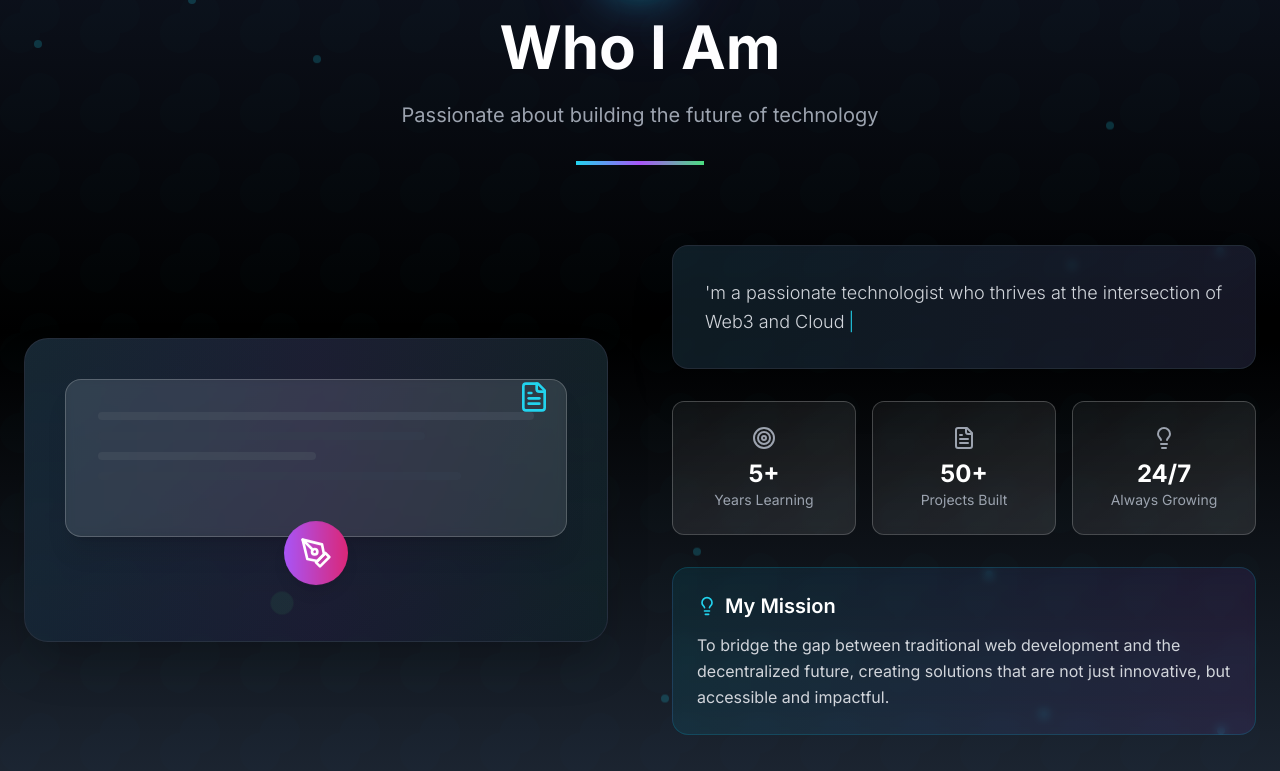
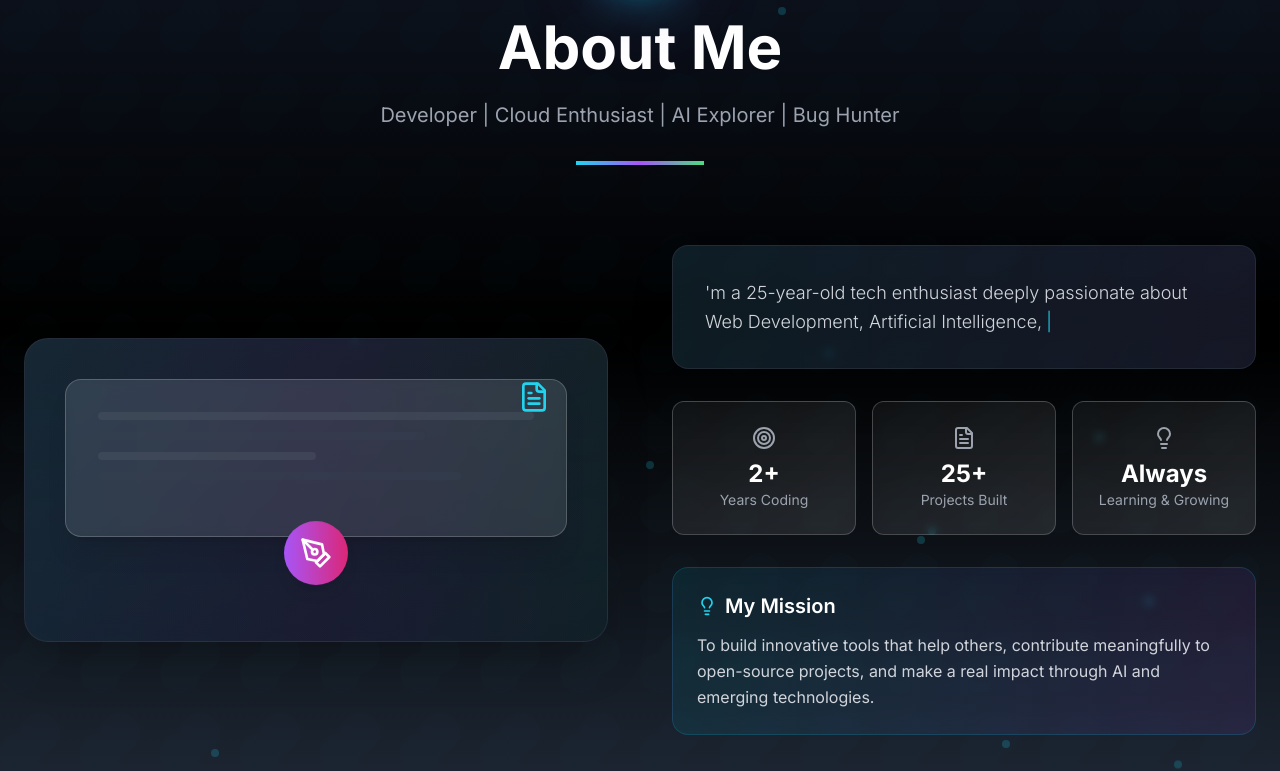
Before and after one commit to 0Tusharbhardwaj/newportfolio, a React (Vite) app: page / in a window 1280 px wide. Shown: the part 1149-1920 px from the top of the page. Built offline with nearby package versions, Linux system fonts and the light colour scheme.

Commit message:
Update About.tsx

```diff
--- a/src/components/About.tsx
+++ b/src/components/About.tsx
@@ -8,17 +8,15 @@ const About: React.FC = () => {
   const sectionRef = useRef<HTMLElement>(null);
 
   const textLines = [
-    "I'm a passionate technologist who thrives at the intersection of Web3 and Cloud Engineering.",
-    "My journey began with traditional web development, but I quickly found myself drawn to the revolutionary potential of blockchain technology.",
-    "When I'm not architecting decentralized applications or optimizing cloud deployments, you'll find me exploring smart contracts and AWS services.",
-    "I believe technology should be accessible, scalable, and transformative. Every line of code I write is guided by these principles."
+    "I'm a 25-year-old tech enthusiast deeply passionate about Web Development, Artificial Intelligence, Cloud Computing, and Blockchain.",
+    "With 2 years of hands-on coding experience and a sharp eye as a bug hunter, I've built over 25 projects that reflect my drive and dedication.",
+    "I'm always curious to learn and explore new frontiers in technology, be it smart contracts, scalable cloud systems, or AI-driven tools.",
+    "My journey is driven by a mission: to build innovative tools that help others, contribute meaningfully to open-source projects, and make a real impact through AI and emerging technologies."
   ];
 
   useEffect(() => {
     const observer = new IntersectionObserver(
-      ([entry]) => {
-        if (entry.isIntersecting) setIsVisible(true);
-      },
+      ([entry]) => entry.isIntersecting && setIsVisible(true),
       { threshold: 0.3 }
     );
     if (sectionRef.current) observer.observe(sectionRef.current);
@@ -27,22 +25,21 @@ const About: React.FC = () => {
 
   useEffect(() => {
     if (!isVisible) return;
+
     let lineIndex = 0;
     let charIndex = 0;
-    let currentLine = '';
 
     const type = () => {
       if (lineIndex < textLines.length) {
-        if (charIndex < textLines[lineIndex].length) {
-          currentLine += textLines[lineIndex][charIndex];
-          setDisplayedText(prev => prev + textLines[lineIndex][charIndex]);
+        const currentLine = textLines[lineIndex];
+        if (charIndex < currentLine.length) {
+          setDisplayedText(prev => prev + currentLine[charIndex]);
           charIndex++;
-          setTimeout(type, 25);
+          setTimeout(type, 20);
         } else {
           setDisplayedText(prev => prev + ' ');
           lineIndex++;
           charIndex = 0;
-          currentLine = '';
           setTimeout(type, 400);
         }
       }
@@ -57,7 +54,6 @@ const About: React.FC = () => {
       id="about"
       className="py-24 bg-gradient-to-b from-gray-900 via-black to-gray-800 relative overflow-hidden"
     >
-      {/* Background Pattern */}
       <div className="absolute inset-0 opacity-10">
         <div
           className="absolute inset-0"
@@ -67,7 +63,6 @@ const About: React.FC = () => {
         ></div>
       </div>
 
-      {/* Floating Particles */}
       <div className="absolute inset-0">
         {[...Array(15)].map((_, i) => (
           <div
@@ -89,9 +84,9 @@ const About: React.FC = () => {
             <div className="inline-flex items-center justify-center w-16 h-16 bg-gradient-to-r from-cyan-500 to-purple-600 rounded-full mb-6 animate-pulse-glow">
               <User className="w-8 h-8 text-white" />
             </div>
-            <h2 className="text-5xl md:text-6xl font-bold text-white mb-6">Who I Am</h2>
+            <h2 className="text-5xl md:text-6xl font-bold text-white mb-6">About Me</h2>
             <p className="text-xl text-gray-400 max-w-2xl mx-auto mb-8">
-              Passionate about building the future of technology
+              Developer | Cloud Enthusiast | AI Explorer | Bug Hunter
             </p>
             <div className="w-32 h-1 bg-gradient-to-r from-cyan-400 via-purple-500 to-green-400 mx-auto"></div>
           </div>
@@ -116,17 +111,12 @@ const About: React.FC = () => {
                   <div className="absolute top-4 right-4">
                     <FileText className="w-8 h-8 text-cyan-400 animate-float" />
                   </div>
-                  <div className="absolute bottom-4 right-4">
-                    <div className="w-3 h-3 bg-cyan-400 rounded-full animate-ping"></div>
-                  </div>
                 </div>
                 <div className="flex items-center justify-center relative">
                   <div className="relative group">
                     <div className="w-16 h-16 bg-gradient-to-r from-purple-500 to-pink-600 rounded-full flex items-center justify-center animate-bounce shadow-lg">
                       <PenTool className="w-8 h-8 text-white" />
                     </div>
-                    <div className="absolute -top-2 -right-2 w-4 h-4 bg-cyan-400 rounded-full animate-ping"></div>
-                    <div className="absolute -bottom-2 -left-2 w-3 h-3 bg-green-400 rounded-full animate-ping" style={{ animationDelay: '0.5s' }}></div>
                   </div>
                 </div>
               </div>
@@ -152,7 +142,7 @@ const About: React.FC = () => {
               </div>
 
               <div className="grid grid-cols-3 gap-4">
-                {[{ value: '5+', label: 'Years Learning', icon: Target }, { value: '50+', label: 'Projects Built', icon: FileText }, { value: '24/7', label: 'Always Growing', icon: Lightbulb }].map((stat, i) => (
+                {[{ value: '2+', label: 'Years Coding', icon: Target }, { value: '25+', label: 'Projects Built', icon: FileText }, { value: 'Always', label: 'Learning & Growing', icon: Lightbulb }].map((stat, i) => (
                   <motion.div
                     key={i}
                     initial={{ opacity: 0, y: 30 }}
@@ -173,7 +163,8 @@ const About: React.FC = () => {
                   My Mission
                 </h3>
                 <p className="text-gray-300 leading-relaxed">
-                  To bridge the gap between traditional web development and the decentralized future, creating solutions that are not just innovative, but accessible and impactful.
+                  To build innovative tools that help others, contribute meaningfully to open-source projects,
+                  and make a real impact through AI and emerging technologies.
                 </p>
               </div>
             </motion.div>
```
